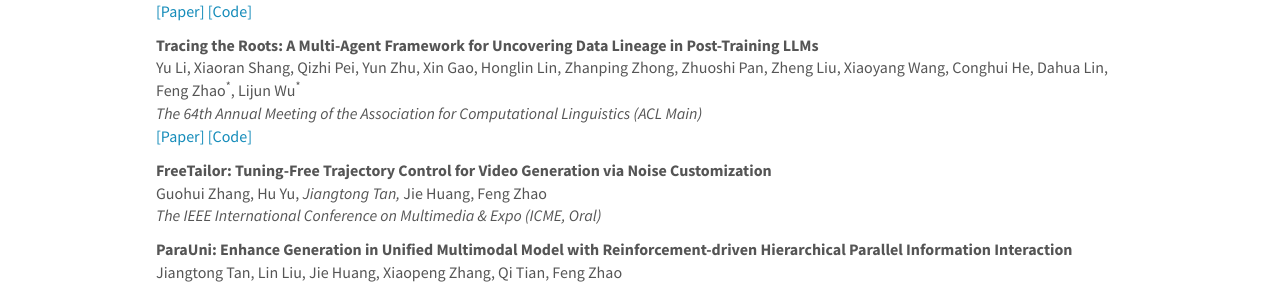
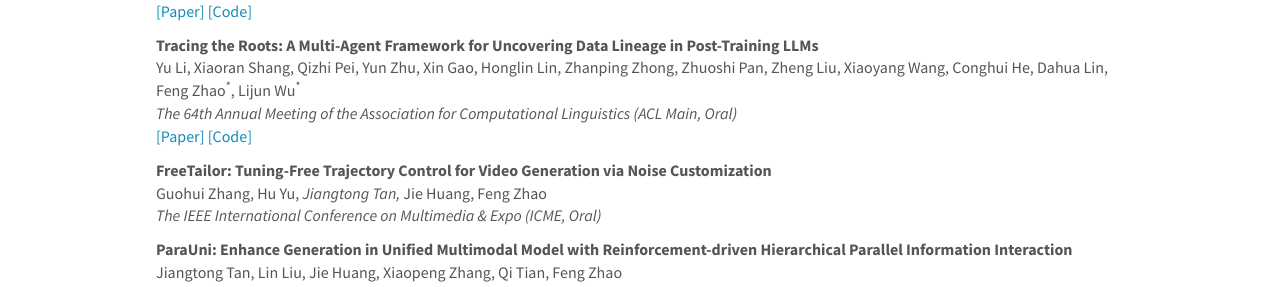
Before and after one commit to bivlab123/bivlab123.github.io, a Jekyll site: the page built from _pages/publications.md, in a window 1280 px wide and 900 px high, scrolled down 842 px. Shown: the part 157-444 px from the top of the window. Built offline with Jekyll 4.4.1, drawn with Linux system fonts in a browser that asks for light colours; nearby versions of some CDN libraries.

Commit message:
Update publist_2026.yml

```diff
--- a/_data/publist_2026.yml
+++ b/_data/publist_2026.yml
@@ -63,7 +63,7 @@
 
 - title: "Tracing the Roots: A Multi-Agent Framework for Uncovering Data Lineage in Post-Training LLMs"
   authors: Yu Li, Xiaoran Shang, Qizhi Pei, Yun Zhu, Xin Gao, Honglin Lin, Zhanping Zhong, Zhuoshi Pan, Zheng Liu, Xiaoyang Wang, Conghui He, Dahua Lin, Feng Zhao<sup>*</sup>, Lijun Wu<sup>*</sup>
-  venue: "The 64th Annual Meeting of the Association for Computational Linguistics (ACL Main)"
+  venue: "The 64th Annual Meeting of the Association for Computational Linguistics (ACL Main, Oral)"
   link:
     url:
     display: "[Paper]"
```
